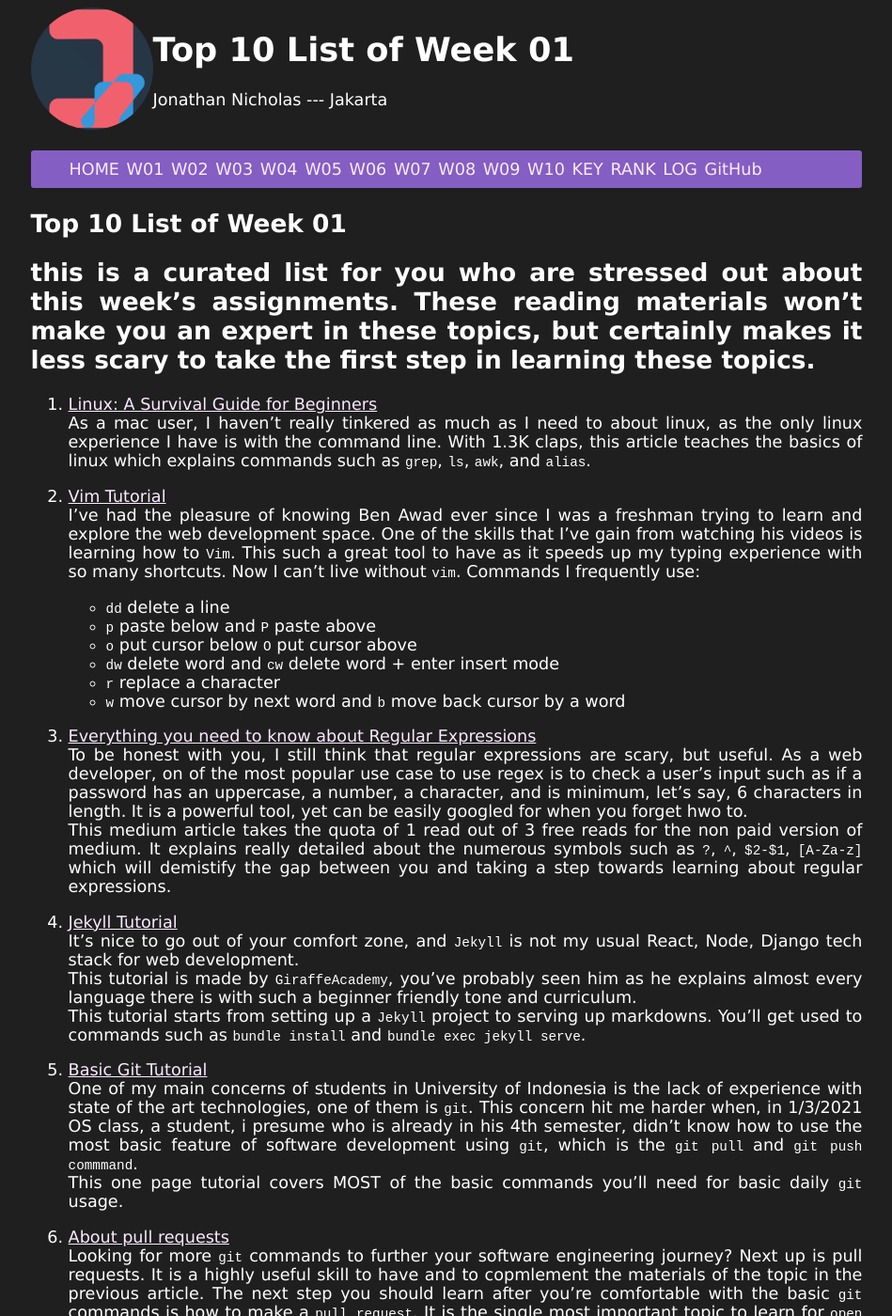
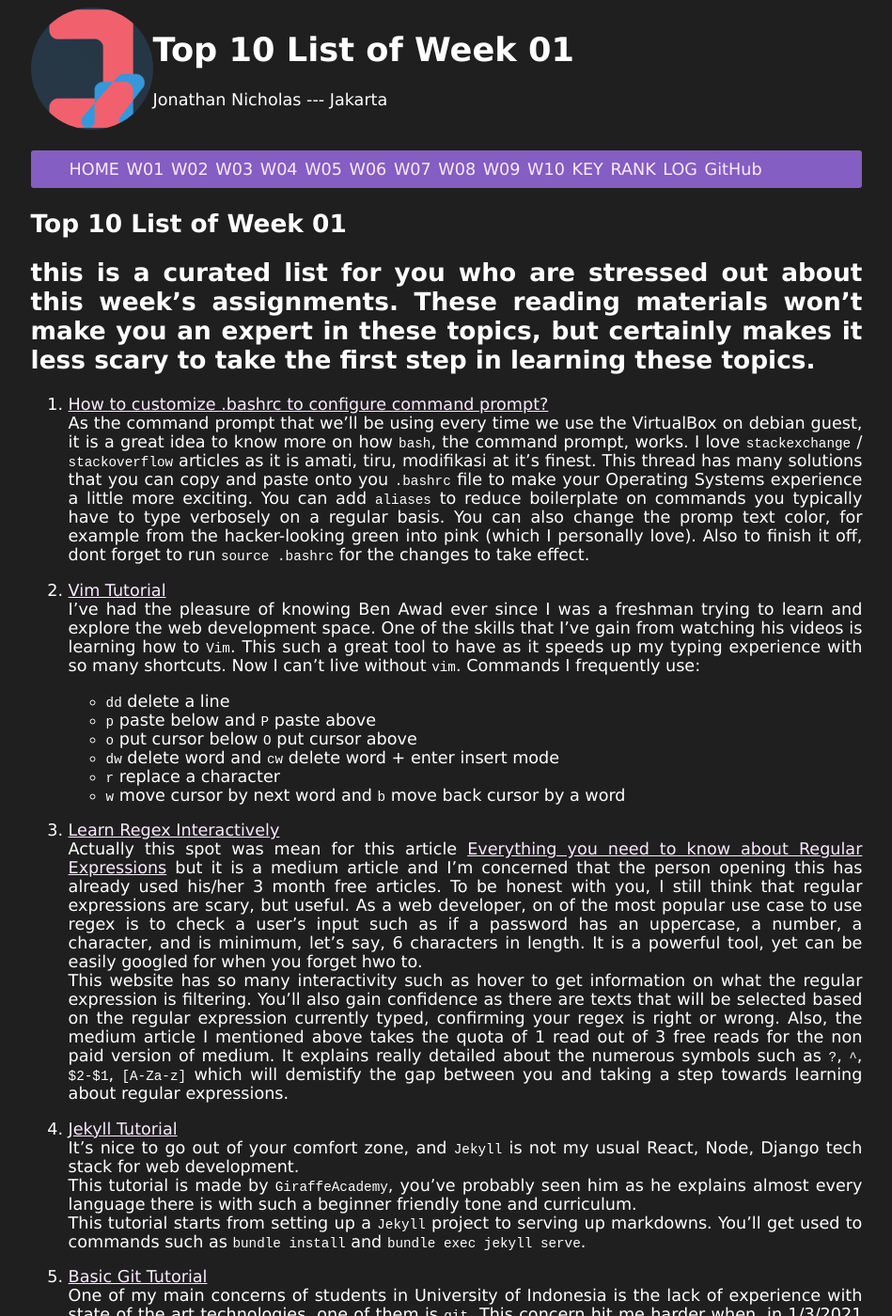
Before and after one commit to jojonicho/os211, a Jekyll site: the page built from w01.md, in a window 1280 px wide and 1400 px high. Shown: the whole window at 94% size, without its empty margins (165-1114 px from the left). Built offline with Jekyll 4.4.1, drawn with Linux system fonts in a browser that asks for light colours; our own code applies the rules of GitHub Pages for plain Markdown files.

Commit message:
change number 1 link

```diff
--- a/w01.md
+++ b/w01.md
@@ -7,8 +7,8 @@ permalink: /W01/
 
 # this is a curated list for you who are stressed out about this week's assignments. These reading materials won't make you an expert in these topics, but certainly makes it less scary to take the first step in learning these topics.
 
-1. [Linux: A Survival Guide for Beginners](https://betterprogramming.pub/linux-survival-guide-for-beginners-c18bfd982036)<br>
-   As a mac user, I haven't really tinkered as much as I need to about linux, as the only linux experience I have is with the command line. With 1.3K claps, this article teaches the basics of linux which explains commands such as `grep`, `ls`, `awk`, and `alias`.
+1. [How to customize .bashrc to configure command prompt?](https://unix.stackexchange.com/questions/12335/how-to-customize-bashrc-to-configure-command-prompt)<br>
+As the command prompt that we'll be using every time we use the VirtualBox on debian guest, it is a great idea to know more on how `bash`, the command prompt, works. I love `stackexchange` / `stackoverflow` articles as it is amati, tiru, modifikasi at it's finest. This thread has many solutions that you can copy and paste onto you `.bashrc` file to make your Operating Systems experience a little more exciting. You can add `aliases` to reduce boilerplate on commands you typically have to type verbosely on a regular basis. You can also change the promp text color, for example from the hacker-looking green into pink (which I personally love). Also to finish it off, dont forget to run `source .bashrc` for the changes to take effect.
 
 2. [Vim Tutorial](https://www.youtube.com/watch?v=IiwGbcd8S7I&ab_channel=BenAwad)<br>
    I've had the pleasure of knowing Ben Awad ever since I was a freshman trying to learn and explore the web development space. One of the skills that I've gain from watching his videos is learning how to `Vim`. This such a great tool to have as it speeds up my typing experience with so many shortcuts. Now I can't live without `vim`. Commands I frequently use:
@@ -20,8 +20,9 @@ permalink: /W01/
    - `r` replace a character
    - `w` move cursor by next word and `b` move back cursor by a word
 
-3. [Everything you need to know about Regular Expressions](https://towardsdatascience.com/everything-you-need-to-know-about-regular-expressions-8f622fe10b03)<br>
-   To be honest with you, I still think that regular expressions are scary, but useful. As a web developer, on of the most popular use case to use regex is to check a user's input such as if a password has an uppercase, a number, a character, and is minimum, let's say, 6 characters in length. It is a powerful tool, yet can be easily googled for when you forget hwo to.<br> This medium article takes the quota of 1 read out of 3 free reads for the non paid version of medium. It explains really detailed about the numerous symbols such as `?`, `^`, `$2-$1`, `[A-Za-z]` which will demistify the gap between you and taking a step towards learning about regular expressions.
+3. [Learn Regex Interactively](https://regexr.com/)<br>
+Actually this spot was mean for this article
+[Everything you need to know about Regular Expressions](https://towardsdatascience.com/everything-you-need-to-know-about-regular-expressions-8f622fe10b03) but it is a medium article and I'm concerned that the person opening this has already used his/her 3 month free articles. To be honest with you, I still think that regular expressions are scary, but useful. As a web developer, on of the most popular use case to use regex is to check a user's input such as if a password has an uppercase, a number, a character, and is minimum, let's say, 6 characters in length. It is a powerful tool, yet can be easily googled for when you forget hwo to.<br>This website has so many interactivity such as hover to get information on what the regular expression is filtering. You'll also gain confidence as there are texts that will be selected based on the regular expression currently typed, confirming your regex is right or wrong. Also, the medium article I mentioned above takes the quota of 1 read out of 3 free reads for the non paid version of medium. It explains really detailed about the numerous symbols such as `?`, `^`, `$2-$1`, `[A-Za-z]` which will demistify the gap between you and taking a step towards learning about regular expressions.
 
 4. [Jekyll Tutorial](https://www.youtube.com/playlist?list=PLLAZ4kZ9dFpOPV5C5Ay0pHaa0RJFhcmcB)<br>
    It's nice to go out of your comfort zone, and `Jekyll` is not my usual React, Node, Django tech stack for web development.<br>
```
